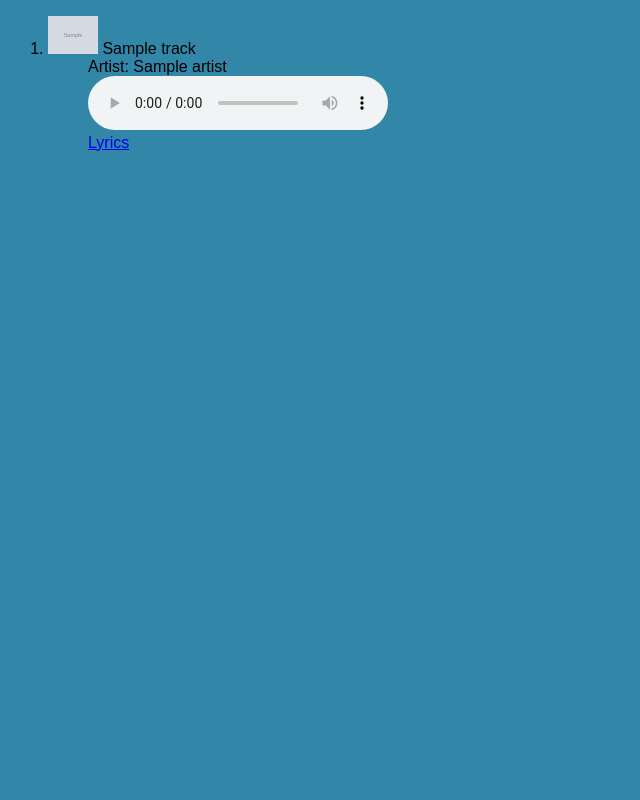
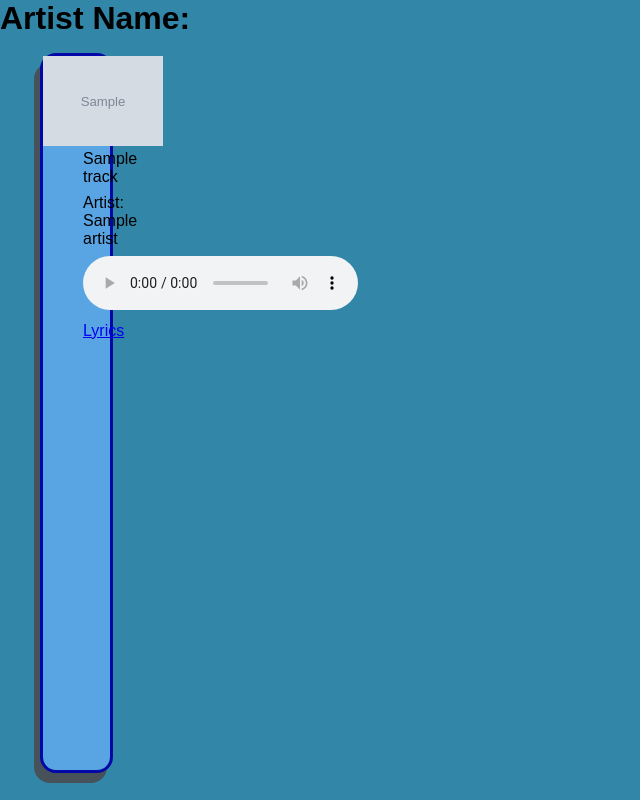
Before and after one commit to NJIT-CS490-SP21/project1-crm39, a Flask app: page / in a window 1280 px wide. Shown: the whole page, without its empty margins (0-640 px from the left). Run offline with Flask 2, Linux system fonts and the light colour scheme; grey boxes marked "Sample" are stand-in pictures; a database or web service that is not in the repository returns one stand-in record (values such as "Sample title"); data that the repository does not hold is empty.

Commit message:
Added grid styling to the song list items

```diff
--- a/static/styles.css
+++ b/static/styles.css
@@ -2,3 +2,32 @@
     background-color: #3287a8;
     font-family: Arial;
 }
+
+.container {
+    height: 90vh;
+    display: inline-grid;
+    grid-template-columns: 19% 19% 19% 19% 19%;
+    text-align: center;
+    gap: 16px;
+}
+
+.box {
+    border: 3px solid #0207a8;
+    border-radius: 16px;
+    background-color: #59a5e3;
+    vertical-align: middle;
+    box-shadow: -6px 10px #475159;
+}
+
+li {
+    padding-bottom: 8px;
+}
+
+body, h1 {
+    padding:0px;
+    margin:0px;
+}
+
+audio {
+    width: 275px;
+}
--- a/templates/index.html
+++ b/templates/index.html
@@ -4,14 +4,25 @@
         <link rel="stylesheet" href={{ url_for('static', filename= 'styles.css') }} />
     </head>
 
+    <h1 id="artist">
+        Artist Name:
+    </h1>
+
     <body>
         <!-- <b>HTML (test)</b> -->
     </body>
 
-    <ol>
+
+
+    <ul class='container' style="list-style-type:none;">
         {%for key, value in songs.items()%}
-        <li><img src={{value[1]}} style="width:50px;height50px"/> {{key}}</li>
+        <li class='box'>
+            {% if not artist %}
+                {% set artist = value[0] %}
+            {% endif %}
+            <img src={{value[1]}} style="width:120px;height120px"/>
             <ul style="list-style-type:none;">
+                <li>{{key}}</li>
                 <li>Artist: {{value[0]}}</li>
                 <li>
                     <audio controls>
@@ -22,7 +33,8 @@
                     <a href='{{value[3]}}'>Lyrics</a>
                 </li>
             </ul>
+        </li>
 
         {%endfor%}
-    </ol>
+    </ul>
 </html>
```
Lines whose indentation alone changed are shown as unchanged.
